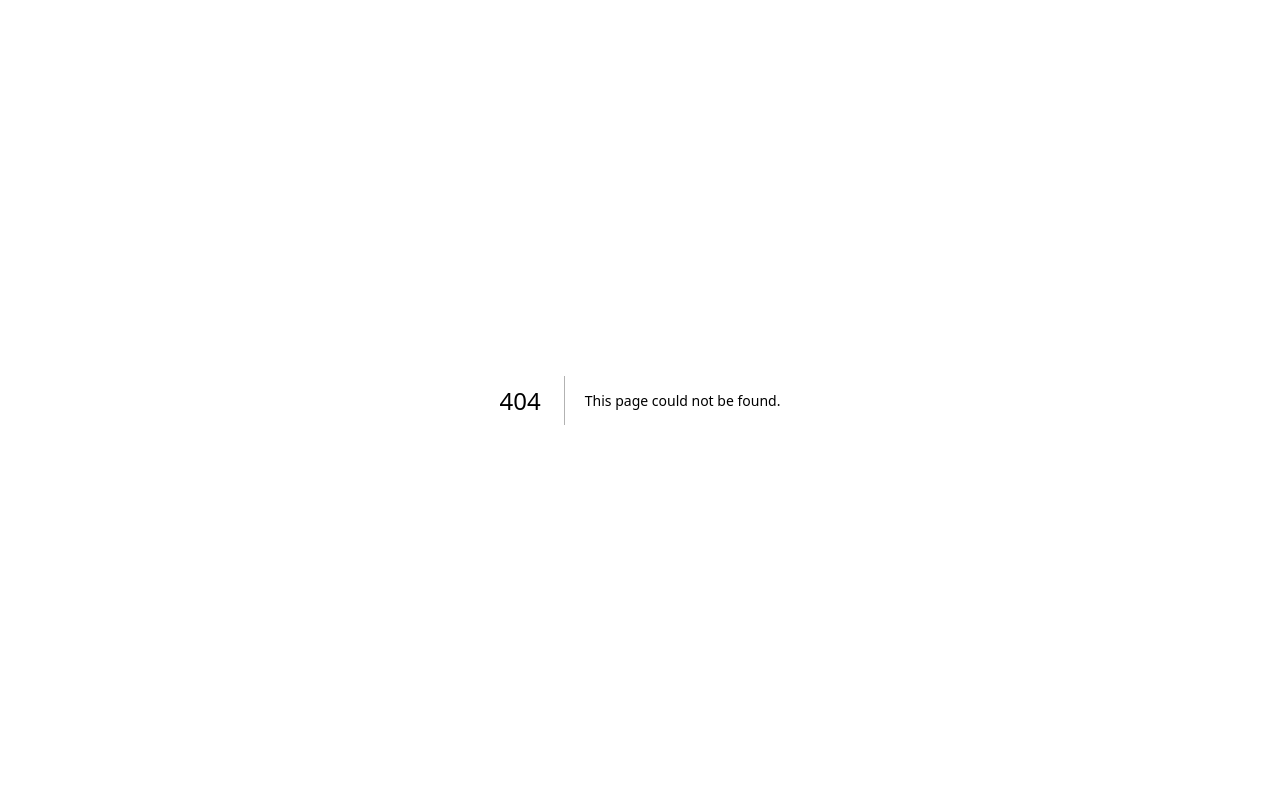
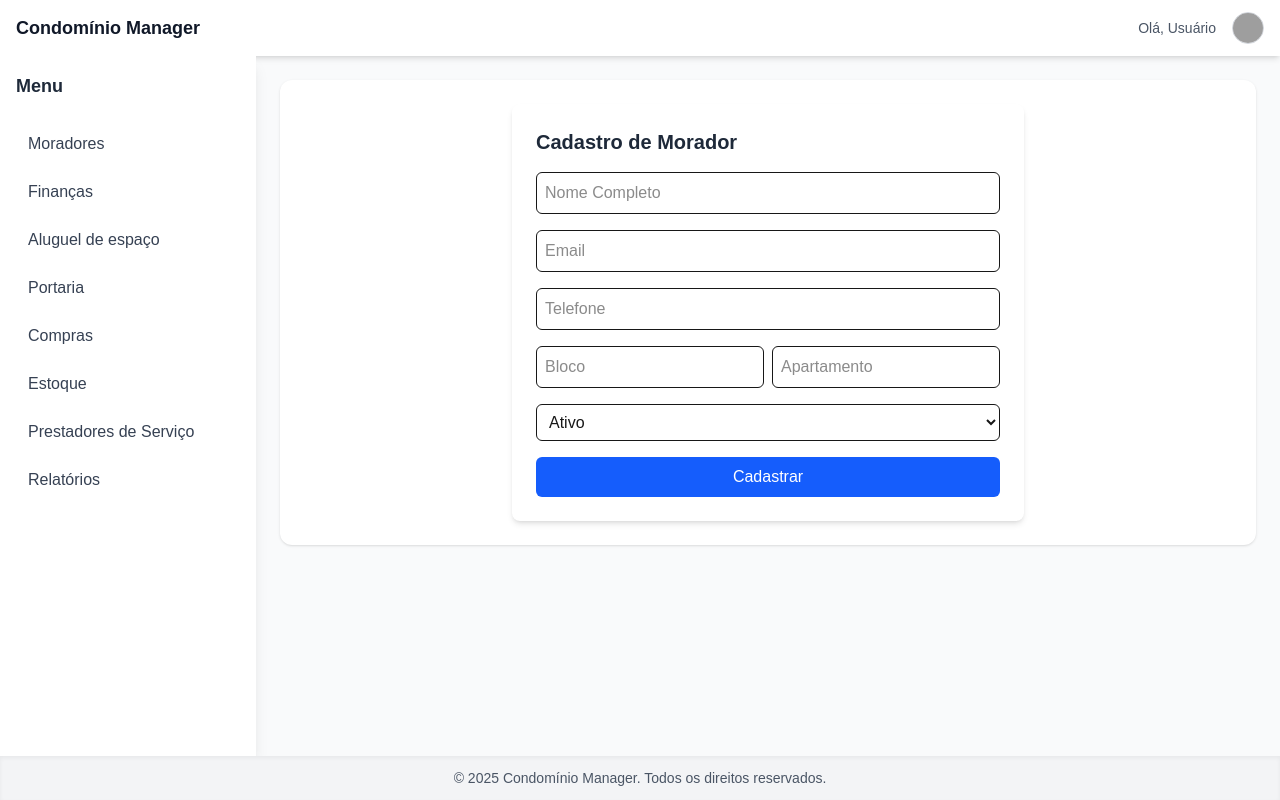
Before and after one commit to Yuri-Rangel-Rabelo-Palheta/condominio-manager, a Next.js app: page /testeadd in a window 1280 px wide. Before the commit this address had no page. Built offline with nearby package versions, Linux system fonts and the light colour scheme; grey boxes are pictures that could not be loaded.

Commit message:
formulario da adicional

```diff
--- /dev/null
+++ b/app/testeadd/page.tsx
@@ -0,0 +1,10 @@
+import LayoutApp from "@/components/LayoutApp";
+import FormAdd from "@/components/FormAdd";
+
+export default function AddMoradorPage() {
+  return (
+    <LayoutApp>
+      <FormAdd />
+    </LayoutApp>
+  );
+}
--- /dev/null
+++ b/components/FormAdd.tsx
@@ -0,0 +1,111 @@
+"use client";
+
+import { useState } from "react";
+import { Morador } from "@/models/Morador";
+import { MoradorController } from "@/controllers/MoradorController";
+
+export default function FormAdd() {
+  const [formData, setFormData] = useState<Morador>({
+    nome: "",
+    email: "",
+    telefone: "",
+    bloco: "",
+    apartamento: "",
+    status: "ativo",
+  });
+
+  const handleChange = (e: React.ChangeEvent<HTMLInputElement | HTMLSelectElement>) => {
+    setFormData({ ...formData, [e.target.name]: e.target.value });
+  };
+
+  const handleSubmit = async (e: React.FormEvent) => {
+    e.preventDefault();
+    try {
+      await MoradorController.add(formData);
+      alert("Morador cadastrado com sucesso!");
+      setFormData({
+        nome: "",
+        email: "",
+        telefone: "",
+        bloco: "",
+        apartamento: "",
+        status: "ativo",
+      });
+    } catch (err) {
+      console.error("Erro ao cadastrar morador:", err);
+      alert("Erro ao cadastrar morador.");
+    }
+  };
+
+  return (
+    <div className="w-full max-w-lg mx-auto bg-white dark:bg-gray-800 p-6 rounded-lg shadow-md">
+      <h2 className="text-xl font-semibold text-gray-800 dark:text-gray-200 mb-4">
+        Cadastro de Morador
+      </h2>
+      <form onSubmit={handleSubmit} className="flex flex-col gap-4">
+        <input
+          type="text"
+          name="nome"
+          placeholder="Nome Completo"
+          value={formData.nome}
+          onChange={handleChange}
+          required
+          className="rounded-md border p-2 dark:bg-gray-700 dark:text-white"
+        />
+        <input
+          type="email"
+          name="email"
+          placeholder="Email"
+          value={formData.email}
+          onChange={handleChange}
+          required
+          className="rounded-md border p-2 dark:bg-gray-700 dark:text-white"
+        />
+        <input
+          type="tel"
+          name="telefone"
+          placeholder="Telefone"
+          value={formData.telefone}
+          onChange={handleChange}
+          required
+          className="rounded-md border p-2 dark:bg-gray-700 dark:text-white"
+        />
+        <div className="flex gap-2">
+          <input
+            type="text"
+            name="bloco"
+            placeholder="Bloco"
+            value={formData.bloco}
+            onChange={handleChange}
+            required
+            className="flex-1 rounded-md border p-2 dark:bg-gray-700 dark:text-white"
+          />
+          <input
+            type="text"
+            name="apartamento"
+            placeholder="Apartamento"
+            value={formData.apartamento}
+            onChange={handleChange}
+            required
+            className="flex-1 rounded-md border p-2 dark:bg-gray-700 dark:text-white"
+          />
+        </div>
+        <select
+          name="status"
+          value={formData.status}
+          onChange={handleChange}
+          className="rounded-md border p-2 dark:bg-gray-700 dark:text-white"
+        >
+          <option value="ativo">Ativo</option>
+          <option value="inativo">Inativo</option>
+        </select>
+        <button
+          type="submit"
+          className="bg-blue-600 text-white rounded-md py-2 hover:bg-blue-700 transition"
+        >
+          Cadastrar
+        </button>
+      </form>
+    </div>
+  );
+}
--- /dev/null
+++ b/controllers/MoradorController.ts
@@ -0,0 +1,27 @@
+import { db } from "@/lib/firebase";
+import { Morador } from "@/models/Morador";
+import { collection, addDoc, getDocs, updateDoc, deleteDoc, doc } from "firebase/firestore";
+
+const collectionRef = collection(db, "moradores");
+
+export class MoradorController {
+  static async add(morador: Morador) {
+    const docRef = await addDoc(collectionRef, morador);
+    return { id: docRef.id, ...morador };
+  }
+
+  static async list() {
+    const snapshot = await getDocs(collectionRef);
+    return snapshot.docs.map((doc) => ({ id: doc.id, ...doc.data() } as Morador));
+  }
+
+  static async update(id: string, data: Partial<Morador>) {
+    const docRef = doc(db, "moradores", id);
+    await updateDoc(docRef, data);
+  }
+
+  static async remove(id: string) {
+    const docRef = doc(db, "moradores", id);
+    await deleteDoc(docRef);
+  }
+}
--- /dev/null
+++ b/models/Morador.ts
@@ -0,0 +1,9 @@
+export interface Morador {
+  id?: string;
+  nome: string;
+  email: string;
+  telefone: string;
+  bloco: string;
+  apartamento: string;
+  status: "ativo" | "inativo";
+}
```
